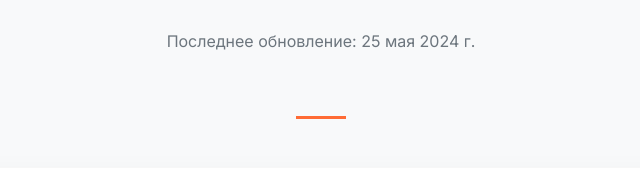
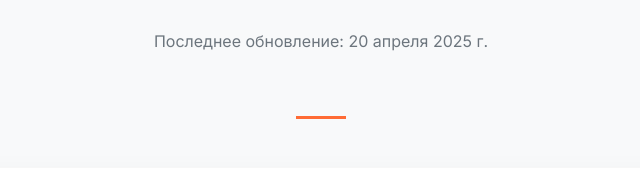
Before and after one commit to beioff/COOKER---AI-Chef-Assistant, a plain HTML site: page terms-of-service.html in a window 1280 px wide. Shown: the part 169-364 px from the top of the page, 319-959 px from the left. Drawn offline with nearby package versions, Linux system fonts and the light colour scheme.

Commit message:
Update terms-of-service.html

```diff
--- a/terms-of-service.html
+++ b/terms-of-service.html
@@ -175,7 +175,7 @@
             <div class="col-lg-10">
                 <div class="policy-header text-center">
                     <h1>Условия использования</h1>
-                    <p class="policy-date">Последнее обновление: 25 мая 2024 г.</p>
+                    <p class="policy-date">Последнее обновление: 20 апреля 2025 г.</p>
                 </div>
 
                 <div class="policy-section">
```
